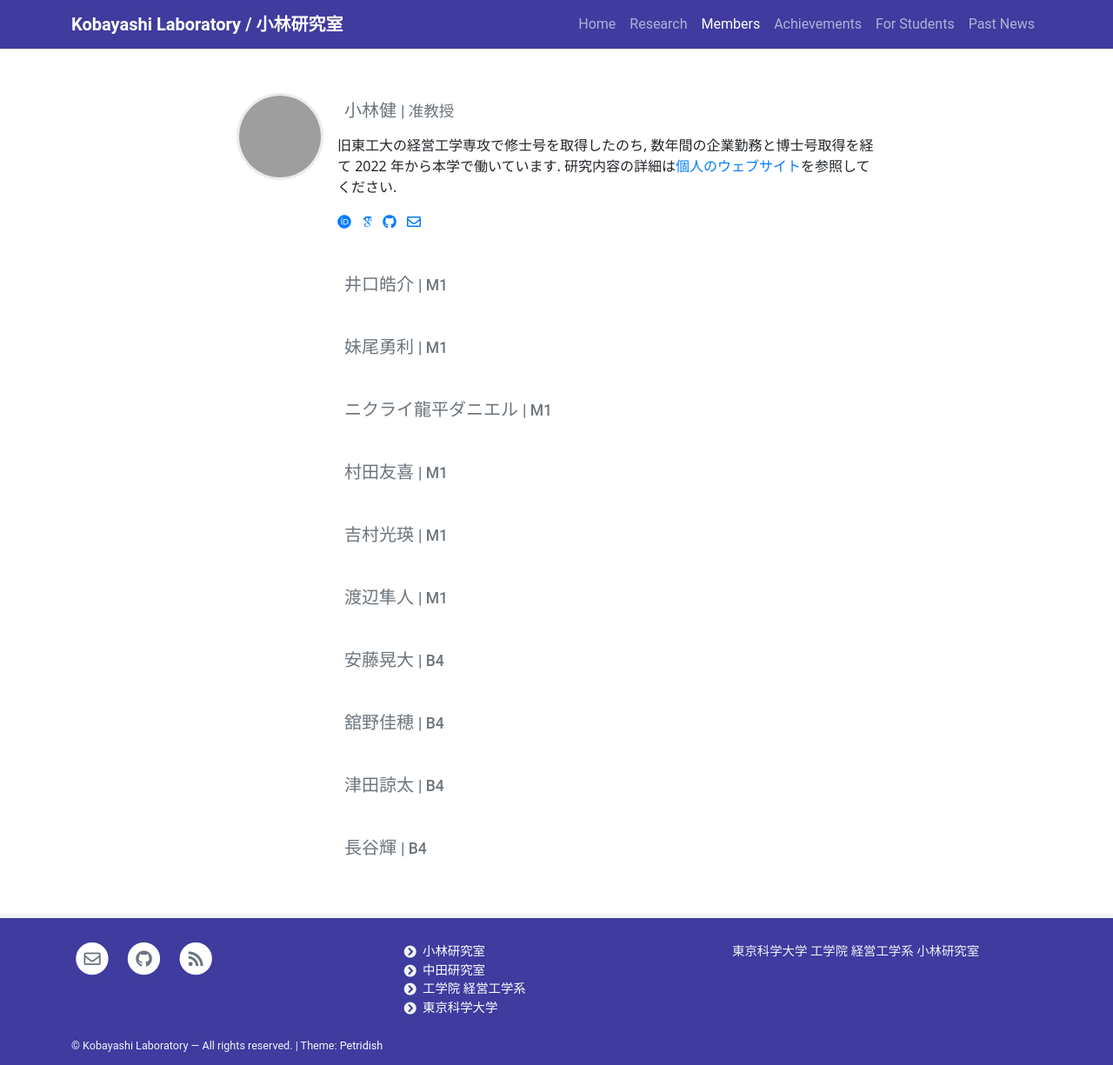
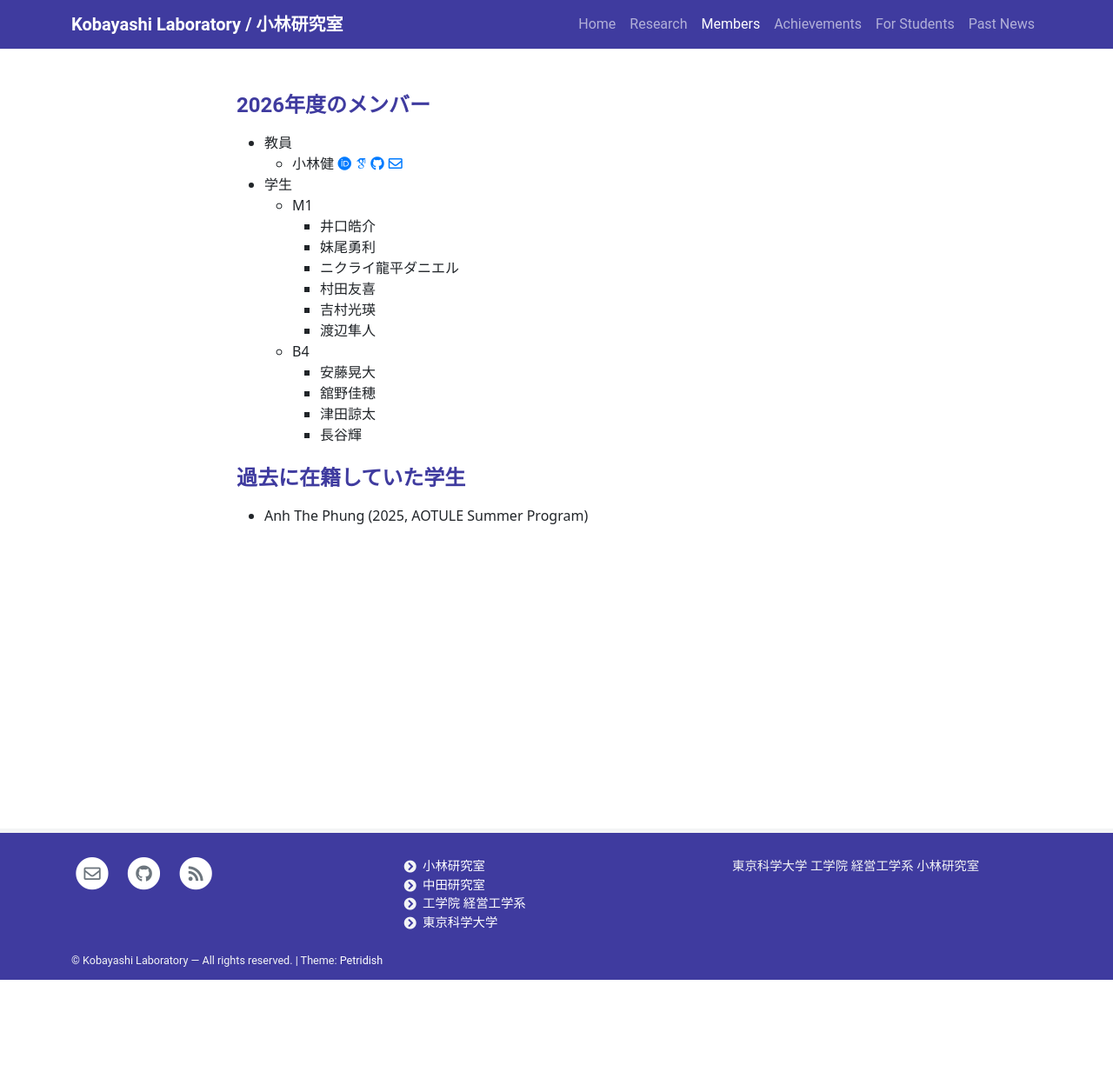
Before and after one commit to isct-koba-lab/isct-koba-lab.github.io, a Jekyll site: the page built from pages/members.md, in a window 1280 px wide. Shown: the whole page at 87% size. Built offline with Jekyll 4.4.1, drawn with Linux system fonts in a browser that asks for light colours; some web fonts are replaced; after the commit the page ends 1127 px from its top, so only the background shows below that; grey boxes are pictures that could not be loaded.

Commit message:
update member

```diff
--- a/_layouts/team.html
+++ b/_layouts/team.html
@@ -1,76 +1,12 @@
----
-layout: default
-description: Template for team page.
----
-
-{% if page.team and site.data[page.team] %}
-  {% assign team = site.data[page.team] %}
-{% elsif site.data.team %}
-  {% assign team = site.data.team %}
-{% endif %}
-
-{{ content }}
-
-{% for member in team %}
-  <div class="d-flex team-member">
-    <div class="flex-shrink-0 me-3">
-      {% if member.image %}
-        <img src="{{ member.image | relative_url }}" alt="{{ member.name }}">
-      {% endif %}
-    </div>
-    <div>
-      <h5 id="{{ member.name | strip | url_encode }}">
-        {{ member.name }}
-        {% if member.role %}
-          <small class="text-muted">| {{ member.role }}</small>
-        {% endif %}
-      </h5>
-
-      {{ member.description | markdownify }}
-
-      <ul class="list-inline">
-        {% if member.orcid %}
           <li class="list-inline-item">
             <a href="https://orcid.org/{{ member.orcid }}"><i class="ai ai-orcid"></i></a>
           </li>
-        {% endif %}
-
-        {% if member.researchgate %}
-          <li class="list-inline-item">
-            <a href="https://researchgate.net/profile/{{ member.researchgate }}"><i class="ai ai-researchgate"></i></a>
-          </li>
-        {% endif %}
-
-        {% if member.googlescholar %}
           <li class="list-inline-item">
             <a href="https://scholar.google.com/citations?user={{ member.googlescholar }}"><i class="ai ai-google-scholar"></i></a>
           </li>
-        {% endif %}
-
-        {% if member.twitter %}
-          <li class="list-inline-item">
-            <a href="https://twitter.com/{{ member.twitter }}"><i class="fab fa-twitter"></i></a>
-          </li>
-        {% endif %}
-
-        {% if member.mastodon %}
-          <li class="list-inline-item">
-            <a href="{{ member.mastodon }}"><i class="fab fa-mastodon"></i></a>
-          </li>
-        {% endif %}
-
-        {% if member.github %}
           <li class="list-inline-item">
             <a href="https://github.com/{{ member.github }}"><i class="fab fa-github"></i></a>
           </li>
-        {% endif %}
-
-        {% if member.email %}
           <li class="list-inline-item">
             <a href="mailto:{{ member.email }}"><i class="far fa-envelope"></i></a>
           </li>
-        {% endif %}
-      </ul>
-    </div>
-  </div>
-{% endfor %}
--- a/pages/members.md
+++ b/pages/members.md
@@ -1,5 +1,26 @@
 ---
-layout: team
 title: メンバー
 permalink: /members/
 ---
+
+## 2026年度のメンバー
+
+- 教員
+  - 小林健 <a href="https://orcid.org/0000-0002-6609-7488" style="margin-right: 5px;"><i class="ai ai-orcid"></i></a><a href="https://scholar.google.com/citations?user=fyMWmOMAAAAJ" style="margin-right: 5px;"><i class="ai ai-google-scholar"></i></a><a href="https://github.com/KenKoba2119" style="margin-right: 5px;"><i class="fab fa-github"></i></a><a href="mailto:kobayashi.k@iee.eng.isct.ac.jp"><i class="far fa-envelope"></i></a>
+- 学生
+  - M1
+    - 井口皓介
+    - 妹尾勇利
+    - ニクライ龍平ダニエル
+    - 村田友喜
+    - 吉村光瑛
+    - 渡辺隼人
+  - B4
+    - 安藤晃大
+    - 舘野佳穂
+    - 津田諒太
+    - 長谷輝
+
+
+## 過去に在籍していた学生
+- Anh The Phung (2025, AOTULE Summer Program)
```
